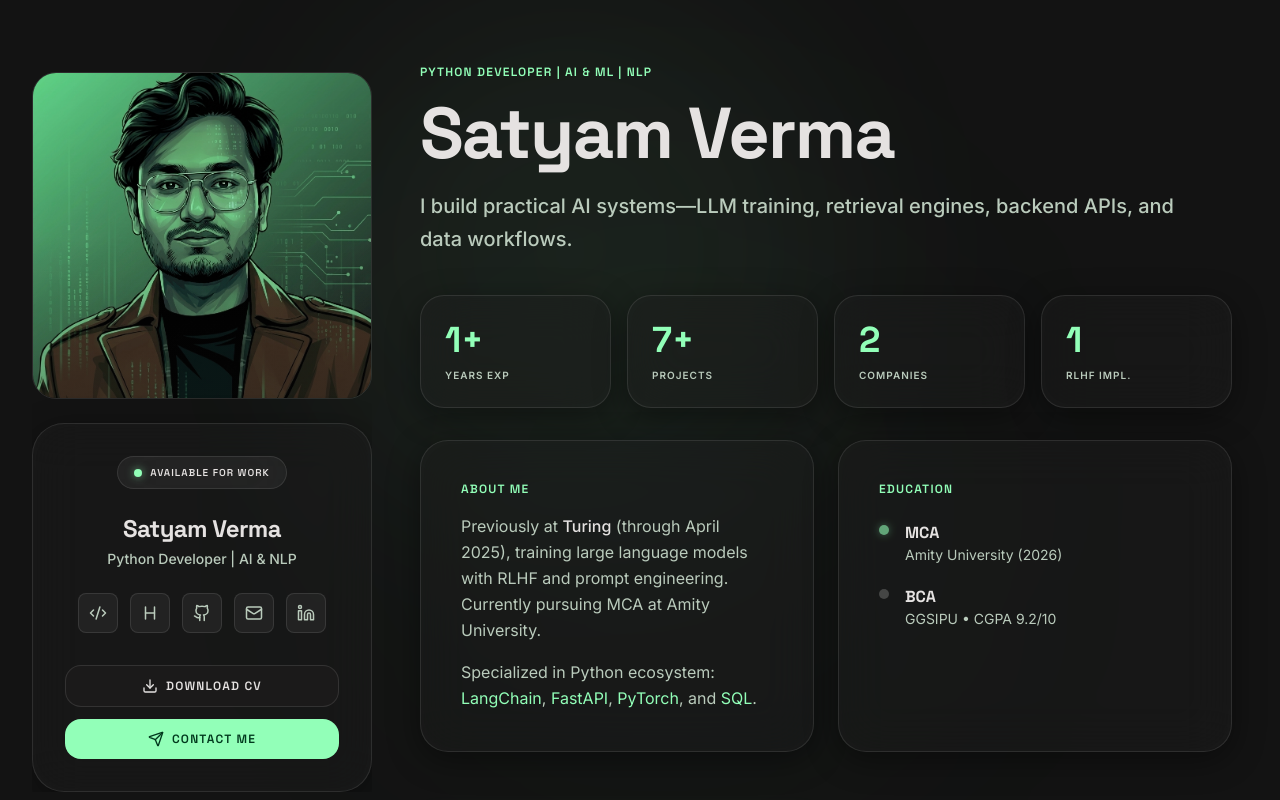
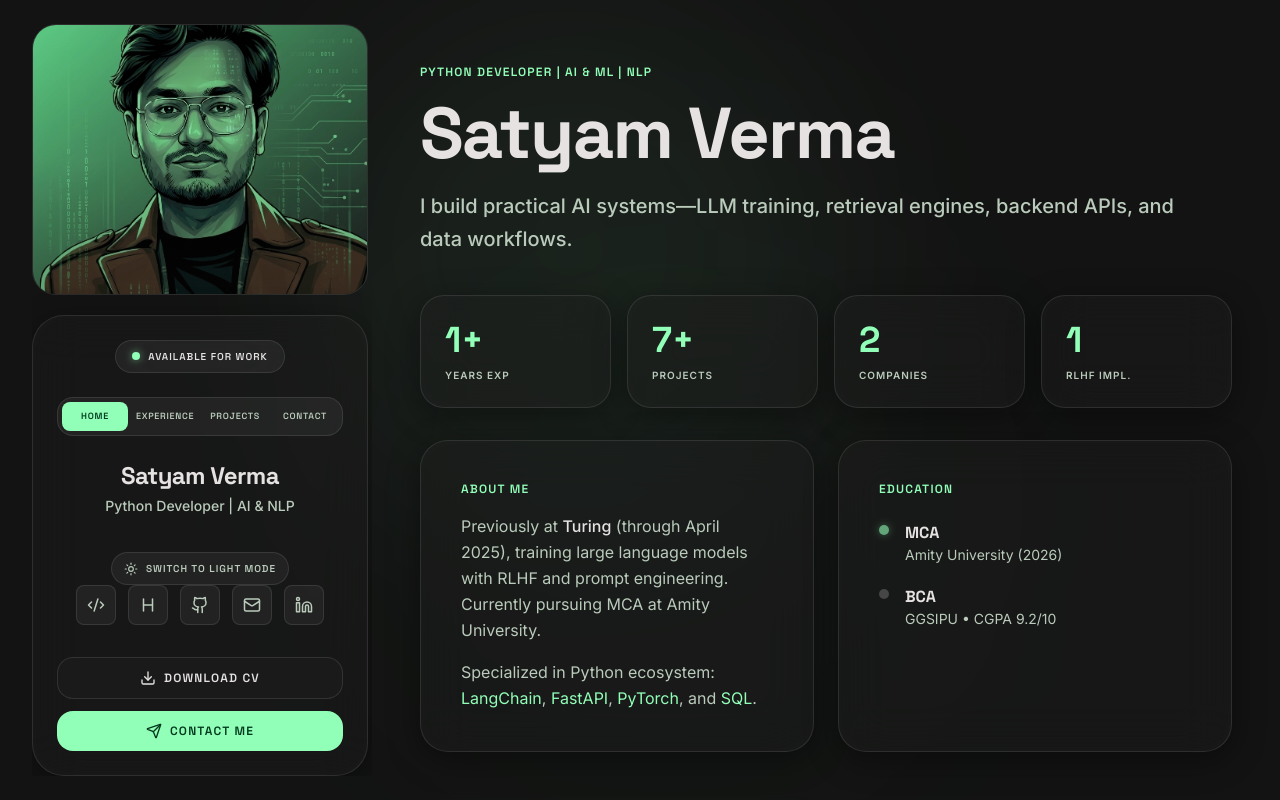
Before and after one commit to satyamverma21/Portfolio, a React (Vite) app: page / in a window 1280 px wide. Shown: the top 800 px of the page. Built offline with nearby package versions, Linux system fonts and the light colour scheme.

Commit message:
add: light mode

```diff
--- a/index.html
+++ b/index.html
@@ -1,9 +1,14 @@
 <!doctype html>
-<html lang="en">
+<html lang="en" data-theme="dark">
   <head>
     <meta charset="UTF-8" />
     <meta name="viewport" content="width=device-width, initial-scale=1.0" />
-    <title>My Google AI Studio App</title>
+    <meta name="theme-color" content="#131313" />
+    <meta name="description" content="Satyam Verma — Python developer building practical AI systems, backend APIs, and data workflows." />
+    <meta property="og:title" content="Satyam Verma | Python Developer & AI Engineer" />
+    <meta property="og:description" content="Portfolio of practical AI systems, backend APIs, and data workflows." />
+    <meta property="og:type" content="website" />
+    <title>Satyam Verma | Python Developer & AI Engineer</title>
   </head>
   <body>
     <div id="root"></div>
--- a/src/App.tsx
+++ b/src/App.tsx
@@ -57,7 +57,7 @@ export default function App() {
         <div className="absolute bottom-0 right-1/4 w-[600px] h-[600px] bg-primary/5 rounded-full blur-[150px] opacity-60" />
       </div>
 
-      <ProfileCard />
+      <ProfileCard activeSection={activeSection} onNavigate={scrollToSection} />
 
       <main className="flex-1 w-full lg:pl-[360px] xl:pl-[420px] pt-20 md:pt-8 pb-32 lg:pb-24 px-6 md:px-8 lg:px-8 xl:px-12 min-h-screen">
         <div className="max-w-6xl mx-auto space-y-24">
@@ -114,11 +114,10 @@ export default function App() {
           {/* Footer */}
           <footer className="pt-12 border-t border-white/10 flex flex-col md:flex-row justify-between items-center gap-6 pb-8">
             <p className="font-display font-semibold text-[10px] text-on-surface-variant uppercase tracking-widest">
-              © 2024 Technical Professional. All rights reserved.
+              © 2026 Satyam Verma. All rights reserved.
             </p>
             <div className="flex gap-8">
-              <a href="#" className="font-sans text-xs text-on-surface-variant hover:text-primary transition-colors">Privacy Policy</a>
-              <a href="#" className="font-sans text-xs text-on-surface-variant hover:text-primary transition-colors">Terms of Service</a>
+              <span className="font-sans text-xs text-on-surface-variant">Built for thoughtful software.</span>
             </div>
           </footer>
         </div>
--- a/src/components/ProfileCard.tsx
+++ b/src/components/ProfileCard.tsx
@@ -7,12 +7,15 @@ import {
   Code2,
   Database,
   DownloadIcon,
-  Heading
+  Heading,
+  Moon,
+  Sun,
 } from "lucide-react";
 import { motion } from "motion/react";
 import { SOCIALS } from '../portfolio';
 import profileImg from '@/src/assets/profile.png';
 import resume from '@/src/assets/resume.pdf'
+import { useEffect, useState } from 'react';
 
 
 const ALL_SOCIAL_LINKS = SOCIALS.map((s) => {
@@ -30,7 +33,37 @@ const SOCIAL_LINKS = ALL_SOCIAL_LINKS.slice(0, 5)
 const MOBILE_SOCIAL_LINKS = ALL_SOCIAL_LINKS.slice(2, 6)
 
 
-export default function ProfileCard() {
+const NAV_ITEMS = [
+  { id: 'home', label: 'Home' },
+  { id: 'experience', label: 'Experience' },
+  { id: 'projects', label: 'Projects' },
+  { id: 'contact', label: 'Contact' },
+];
+
+export default function ProfileCard({
+  activeSection,
+  onNavigate,
+}: {
+  activeSection: string;
+  onNavigate: (id: string) => void;
+}) {
+  const [isLight, setIsLight] = useState(false);
+
+  useEffect(() => {
+    const savedTheme = localStorage.getItem('portfolio-theme');
+    // Keep the portfolio dark by default; only an explicit visitor choice overrides it.
+    const light = savedTheme === 'light';
+    setIsLight(light);
+    document.documentElement.dataset.theme = light ? 'light' : 'dark';
+  }, []);
+
+  const toggleTheme = () => {
+    const nextIsLight = !isLight;
+    setIsLight(nextIsLight);
+    document.documentElement.dataset.theme = nextIsLight ? 'light' : 'dark';
+    localStorage.setItem('portfolio-theme', nextIsLight ? 'light' : 'dark');
+  };
+
   return (
     <>
       {/* Desktop Profile Card - Sticky */}
@@ -38,14 +71,14 @@ export default function ProfileCard() {
         initial={{ opacity: 0, x: -20 }}
         animate={{ opacity: 1, x: 0 }}
         transition={{ duration: 0.6 }}
-        className="hidden lg:flex fixed left-8 top-18 w-[340px] flex-col z-40 h-fit max-h-[calc(100vh-5rem)] overflow-y-auto custom-scrollbar"
+        className="hidden lg:flex fixed left-8 top-6 bottom-6 w-[340px] flex-col z-40 h-[calc(100vh-3rem)] overflow-y-auto custom-scrollbar pr-1"
       >
         {/* Profile Image */}
         <motion.div
           initial={{ opacity: 0, scale: 0.9 }}
           animate={{ opacity: 1, scale: 1 }}
           transition={{ duration: 0.5, delay: 0.1 }}
-          className="relative w-full mb-6 overflow-hidden rounded-[24px] aspect-square border border-white/10"
+          className="relative w-full mb-5 overflow-hidden rounded-[24px] aspect-square border border-white/10"
         >
           <img
             src={profileImg}
@@ -59,7 +92,7 @@ export default function ProfileCard() {
           initial={{ opacity: 0, y: 12 }}
           animate={{ opacity: 1, y: 0 }}
           transition={{ duration: 0.5, delay: 0.2 }}
-          className="glass-panel rounded-[32px] p-8 flex flex-col"
+          className="glass-panel rounded-[32px] p-6 flex flex-col relative"
         >
           {/* Status Badge */}
           <motion.div
@@ -73,6 +106,20 @@ export default function ProfileCard() {
               Available for work
             </span>
           </motion.div>
+
+          <nav aria-label="Primary navigation" className="grid grid-cols-4 gap-1 mb-6 rounded-xl border border-white/10 bg-white/5 p-1">
+            {NAV_ITEMS.map((item) => (
+              <button
+                key={item.id}
+                type="button"
+                onClick={() => onNavigate(item.id)}
+                aria-current={activeSection === item.id ? 'page' : undefined}
+                className={`w-full min-w-0 rounded-lg px-1 py-2 text-[9px] font-display font-semibold uppercase tracking-[0.08em] text-center whitespace-nowrap transition-colors ${activeSection === item.id ? 'bg-primary text-on-primary' : 'text-on-surface-variant hover:text-on-surface hover:bg-white/10'}`}
+              >
+                {item.label}
+              </button>
+            ))}
+          </nav>
 
           {/* Name */}
           <motion.div
@@ -88,6 +135,17 @@ export default function ProfileCard() {
               Python Developer | AI & NLP
             </p>
           </motion.div>
+
+          <button
+            type="button"
+            onClick={toggleTheme}
+            aria-pressed={isLight}
+            className="mt-3 inline-flex self-center items-center justify-center gap-2 rounded-full border border-white/10 bg-white/5 px-3 py-2 text-[10px] font-display font-semibold uppercase tracking-widest text-on-surface-variant hover:border-primary/40 hover:text-primary transition-colors"
+            aria-label={`Switch to ${isLight ? 'dark' : 'light'} mode`}
+          >
+            {isLight ? <Moon size={14} /> : <Sun size={14} />}
+            {isLight ? 'Switch to dark mode' : 'Switch to light mode'}
+          </button>
 
           {/* Social Links */}
           <motion.div
@@ -140,19 +198,31 @@ export default function ProfileCard() {
         initial={{ opacity: 0, y: 20 }}
         animate={{ opacity: 1, y: 0 }}
         transition={{ duration: 0.5 }}
-        className="fixed bottom-0 left-0 right-0 lg:hidden z-40 glass-panel border-t border-white/10 px-4 py-3 flex justify-around items-center"
+        aria-label="Mobile navigation"
+        className="fixed bottom-0 left-0 right-0 lg:hidden z-40 glass-panel border-t border-white/10 px-3 py-3 flex justify-around items-center"
       >
-        {MOBILE_SOCIAL_LINKS.map((social, i) => (
-          <motion.a
-            key={i}
-            href={social.href}
-            title={social.label}
+        {NAV_ITEMS.map((item) => (
+          <motion.button
+            key={item.id}
+            type="button"
+            onClick={() => onNavigate(item.id)}
+            aria-current={activeSection === item.id ? 'page' : undefined}
+            title={item.label}
             whileHover={{ scale: 1.1 }}
-            className="p-2 text-on-surface-variant hover:text-primary transition-colors"
+            className={`p-2 text-[10px] font-display font-semibold uppercase tracking-wider transition-colors ${activeSection === item.id ? 'text-primary' : 'text-on-surface-variant hover:text-primary'}`}
           >
-            <social.icon size={20} />
-          </motion.a>
+            {item.label}
+          </motion.button>
         ))}
+        <motion.button
+          type="button"
+          onClick={toggleTheme}
+          title={`Switch to ${isLight ? 'dark' : 'light'} mode`}
+          whileHover={{ scale: 1.1 }}
+          className="p-2 text-[10px] font-display font-semibold uppercase tracking-wider text-on-surface-variant hover:text-primary transition-colors"
+        >
+          {isLight ? 'Dark' : 'Light'}
+        </motion.button>
       </motion.nav>
     </>
   );
--- a/src/components/ProjectCard.tsx
+++ b/src/components/ProjectCard.tsx
@@ -1,7 +1,9 @@
 import { ArrowUpRight } from 'lucide-react';
 import { motion } from 'motion/react';
+import type { Key } from 'react';
 
 interface ProjectProps {
+  key?: Key;
   title: string;
   category: string;
   description?: string;
--- a/src/index.css
+++ b/src/index.css
@@ -37,6 +37,39 @@
 @layer base {
   body {
     @apply bg-background text-on-surface selection:bg-primary/30 selection:text-primary;
+  }
+}
+
+:root[data-theme="light"] {
+  --color-background: #f4f7f4;
+  --color-surface: #f4f7f4;
+  --color-surface-container: #ffffff;
+  --color-surface-container-high: #e8eee9;
+  --color-surface-container-highest: #dce6de;
+  --color-on-surface: #17201a;
+  --color-on-surface-variant: #536258;
+  --color-outline: #74877a;
+  --color-primary: #08783b;
+  --color-on-primary: #f4fff6;
+}
+
+:root[data-theme="light"] .glass-panel {
+  background-color: rgba(255, 255, 255, 0.72);
+  border-color: rgba(23, 32, 26, 0.12);
+  box-shadow: 0 12px 32px rgba(38, 68, 46, 0.08);
+}
+
+:root[data-theme="light"] .text-white\/10,
+:root[data-theme="light"] .border-white\/10 {
+  --tw-border-opacity: 0.12;
+}
+
+@media (prefers-reduced-motion: reduce) {
+  *, *::before, *::after {
+    scroll-behavior: auto !important;
+    animation-duration: 0.01ms !important;
+    animation-iteration-count: 1 !important;
+    transition-duration: 0.01ms !important;
   }
 }
 
--- /dev/null
+++ b/src/vite-env.d.ts
@@ -0,0 +1,6 @@
+/// <reference types="vite/client" />
+
+declare module '*.pdf' {
+  const src: string;
+  export default src;
+}
```
Also changed, not shown: src/components/Sections.tsx (+26 -1 lines), 5 other files (tests, documents, lock files or other folders).
